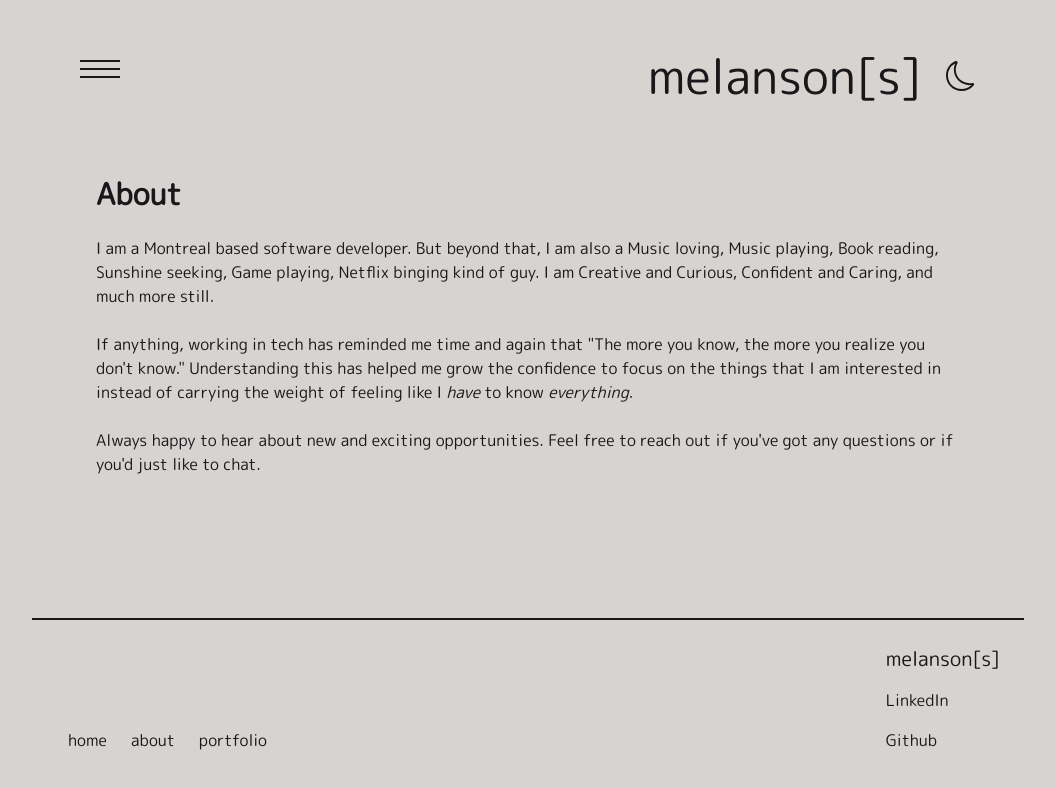
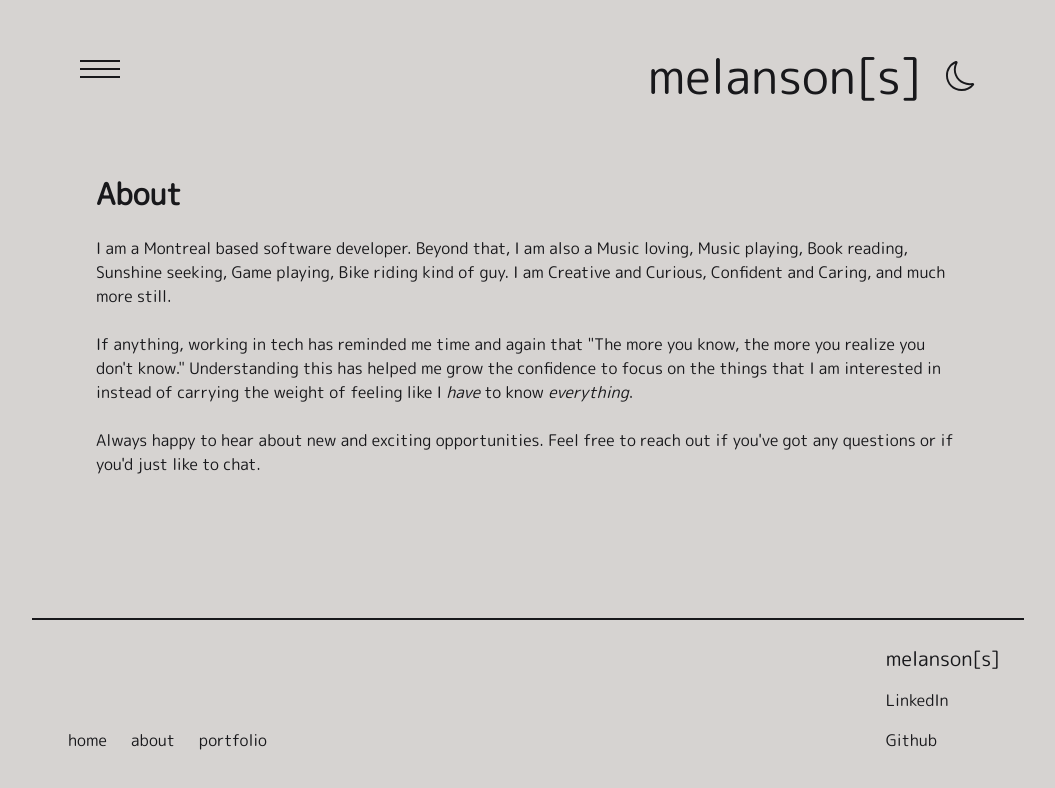
Before and after one commit to melansonS/melansons, a Next.js app: page /about in a window 1280 px wide. Shown: the top 788 px of the page, without its empty margins (112-1167 px from the left). Built offline with nearby package versions, Linux system fonts and the light colour scheme.

Commit message:
updated about page intro content

```diff
--- a/pages/about.tsx
+++ b/pages/about.tsx
@@ -8,8 +8,8 @@ const About: NextPage = () => {
       <div>
         <PageTitle content="About" />
         <p>
-          I am a Montreal based software developer. But beyond that, I am also a Music loving, Music
-          playing, Book reading, Sunshine seeking, Game playing, Netflix binging kind of guy. I am
+          I am a Montreal based software developer. Beyond that, I am also a Music loving, Music
+          playing, Book reading, Sunshine seeking, Game playing, Bike riding kind of guy. I am
           Creative and Curious, Confident and Caring, and much more still.
         </p>
         <br></br>
```
